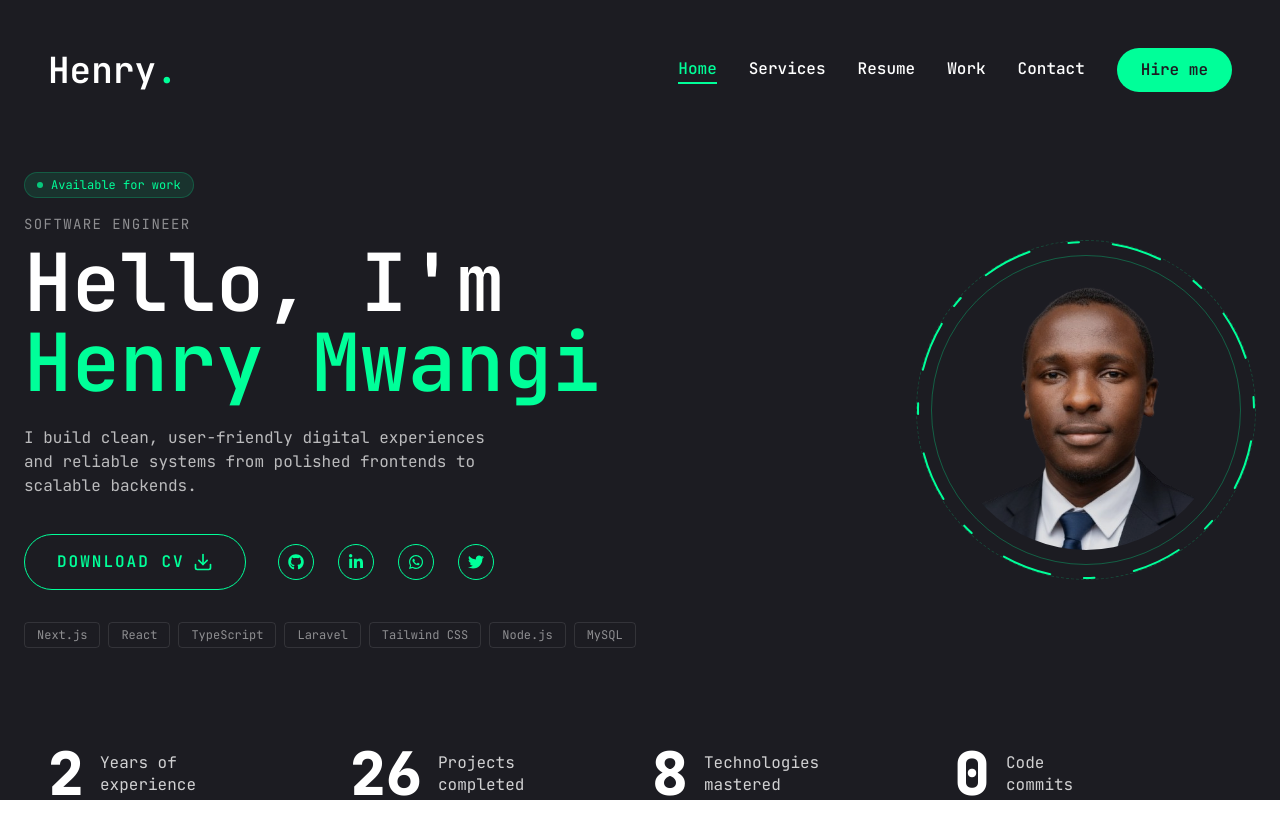
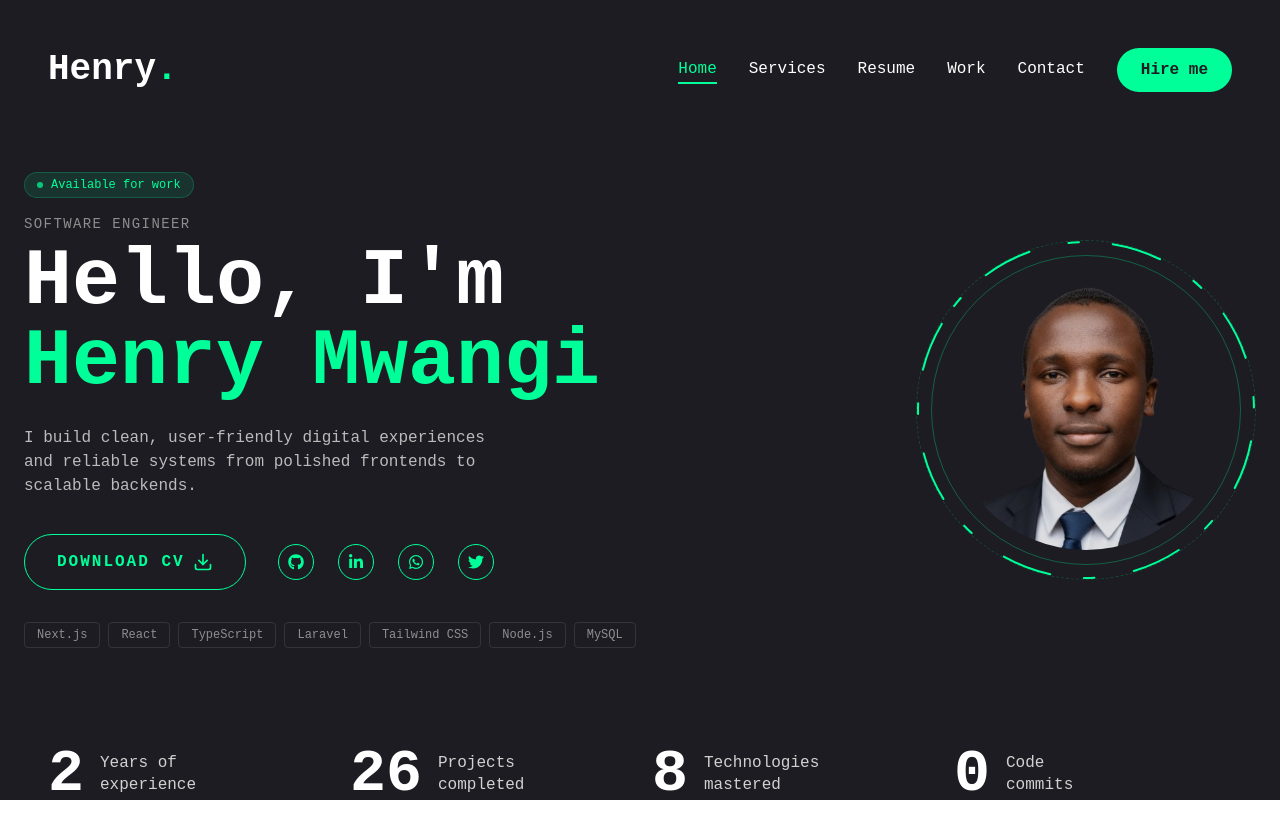
Before and after one commit to HenchaDev/henry-portfolio, a Next.js app: page / in a window 1280 px wide. Built offline with nearby package versions, Linux system fonts and the light colour scheme; no server answers.

Commit message:
update on ui

```diff
--- a/app/contact/page.jsx
+++ b/app/contact/page.jsx
@@ -72,7 +72,7 @@ const Contact = () => {
                     Accept: "application/json"
                 },
                 body: JSON.stringify({
-                    access_key: process.env.NEXT_PUBLIC_WEB3FORMS_KEY,
+                    access_key: process.env.WEB3FORMS_KEY,
                     subject: `New Portfolio Message - ${formData.service || "General"}`,
                     from_name: `${formData.firstname} ${formData.lastname}`,
                     name: `${formData.firstname} ${formData.lastname}`,
--- a/app/layout.jsx
+++ b/app/layout.jsx
@@ -1,4 +1,5 @@
-import { JetBrains_Mono } from "next/font/google"
+import { JetBrains_Mono } from "next/font/google";
+import "@fontsource-variable/jetbrains-mono";
 import "./globals.css";
 
 // components
--- a/package.json
+++ b/package.json
@@ -9,6 +9,7 @@
     "lint": "next lint"
   },
   "dependencies": {
+    "@fontsource-variable/jetbrains-mono": "^5.3.0",
     "@radix-ui/react-dialog": "^1.1.1",
     "@radix-ui/react-scroll-area": "^1.1.0",
     "@radix-ui/react-select": "^2.1.1",
--- a/tailwind.config.js
+++ b/tailwind.config.js
@@ -32,7 +32,7 @@ module.exports = {
 			"2xl": "1536px",
 		},
 		fontFamily: {
-			primary: "var(--font-jetbrainsMono)",
+			primary: ["'JetBrains Mono Variable'", "monospace"],
 		},
 		extend: {
 			colors: {
```
Also changed, not shown: 1 other file (tests, documents, lock files or other folders).
